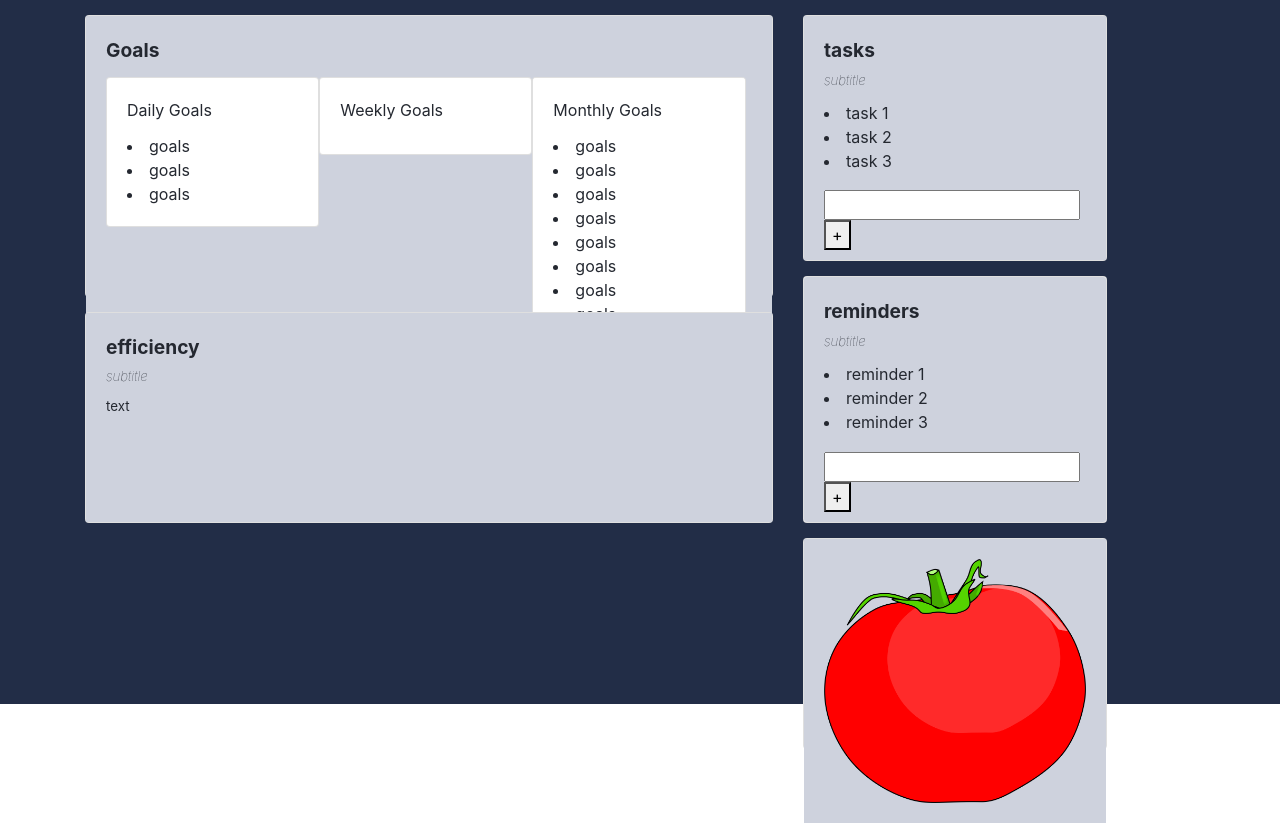
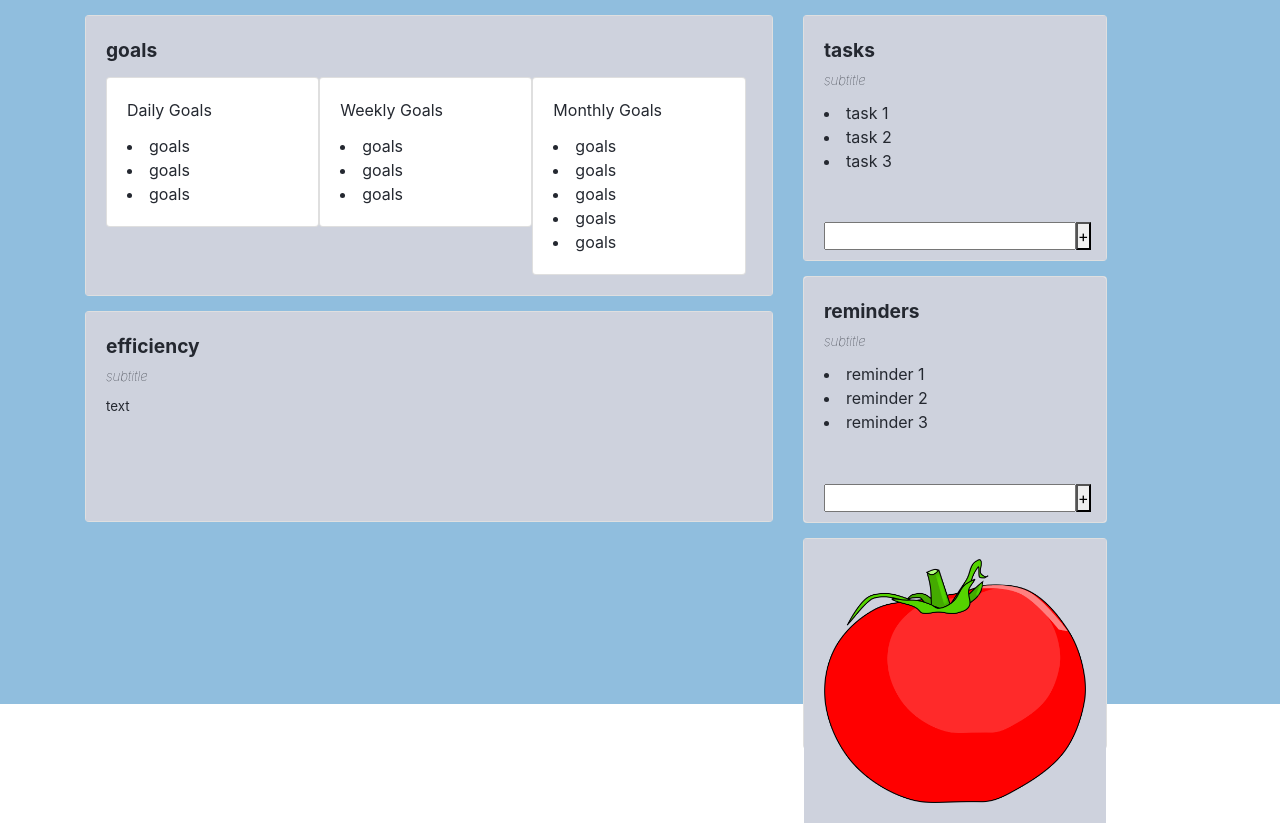
Before and after one commit to rjflanagan95/task-extension, a React (Create React App) app: page / in a window 1280 px wide. Built offline with nearby package versions, Linux system fonts and the light colour scheme.

Commit message:
frontend start

```diff
--- a/src/components/Main/style.css
+++ b/src/components/Main/style.css
@@ -1,6 +1,7 @@
 .contentArea {
     margin: 0;
     /* height: 100vh; */
+    height: 100%;
 }
 
 /* general panel styling that applies to all components */
--- a/src/components/efficiency/style.css
+++ b/src/components/efficiency/style.css
@@ -1,6 +1,9 @@
 .efficiencyPanel {
     width: 43rem;
-    height: 30%;
+    /* height: 30%; */
+    height: auto;
+    min-height: 30%;
+    margin-bottom: 10px;
 }
 
 .efficiencyBody {
--- a/src/components/goals/index.js
+++ b/src/components/goals/index.js
@@ -20,7 +20,7 @@ class Goals extends Component {
     return (
       <Card className="panel goalsPanel">
         <CardBody className="panelBody goalsBody">
-          <CardTitle className="panelTitle goalsTitle">Goals</CardTitle>
+          <CardTitle className="panelTitle goalsTitle">goals</CardTitle>
             <Card className="goalsCard">
               <CardBody>
                 <CardTitle>Daily Goals</CardTitle>
@@ -34,6 +34,9 @@ class Goals extends Component {
             <Card className="goalsCard">
               <CardBody>
                 <CardTitle>Weekly Goals</CardTitle>
+                  <li>goals</li>
+                  <li>goals</li>
+                  <li>goals</li>
               </CardBody>
             </Card>
             <Card className="goalsCard">
@@ -45,13 +48,13 @@ class Goals extends Component {
                   <li>goals</li>
                   <li>goals</li>
                   <li>goals</li>
+                  {/* <li>goals</li>
                   <li>goals</li>
                   <li>goals</li>
                   <li>goals</li>
                   <li>goals</li>
                   <li>goals</li>
-                  <li>goals</li>
-                  <li>goals</li>
+                  <li>goals</li> */}
                 </CardText>
               </CardBody>
             </Card>
--- a/src/components/goals/style.css
+++ b/src/components/goals/style.css
@@ -1,10 +1,12 @@
 .goalsPanel {
     width: 43rem;
-    height: 40%;
+    height: auto;
+    margin-bottom: 10px;
+    background-color: #CED2DD;
 }
 
 .goalsCard {
-    max-height: 350px;
+    /* max-height: 350px; */
     width: 33%;
     float: left;
     overflow: scroll;
--- a/src/components/timer/style.css
+++ b/src/components/timer/style.css
@@ -1,14 +1,15 @@
 .timerPanel {
     width: 19rem;
     height: 30%;
+    margin-bottom: 20px;
 }
 
 .timerBody {
     background-color: #CED2DD;
 }
 
-.timerImg {
-}
+/* .timerImg {
+} */
 
 .timerTitle {
     font-weight: bold;
--- a/src/index.css
+++ b/src/index.css
@@ -1,11 +1,20 @@
-body {
+*{
+  box-sizing: border-box;
   margin: 0;
   padding: 0;
+  /* font-family: Arial, Helvetica, sans-serif; */
+}
+
+body {
   font-family: -apple-system, BlinkMacSystemFont, "Segoe UI", "Roboto", "Oxygen",
     "Ubuntu", "Cantarell", "Fira Sans", "Droid Sans", "Helvetica Neue",
     sans-serif;
   -webkit-font-smoothing: antialiased;
   -moz-osx-font-smoothing: grayscale;
+  height: auto;
+  margin-bottom: 15px;
+  /* background-color: #90BEDE;
+  color: #242830; */
 }
 
 code {
@@ -14,6 +23,8 @@ code {
 }
 
 #root {
-  background-color: #222D47;
+  /* background-color: #222D47; */
+  background-color: #90BEDE;
   color: #242830;
+  height: auto;
 }
```
Also changed, not shown: 1 other file (tests, documents, lock files or other folders).
